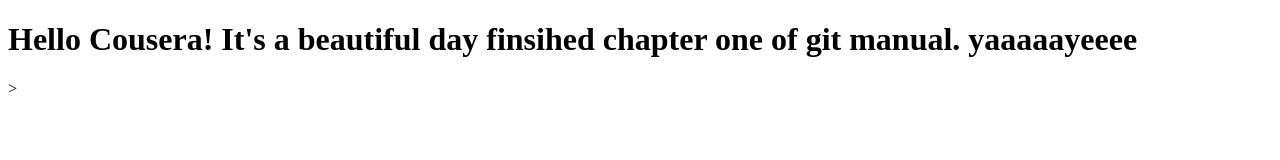
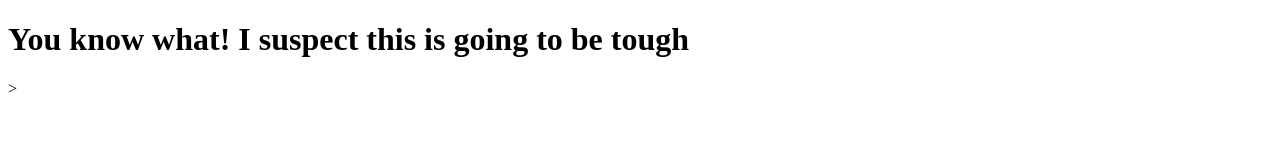
Before and after one commit to On-3/Cousera-Test, a plain HTML site: page site/index.html in a window 1280 px wide. Drawn offline with Linux system fonts and the light colour scheme.

Commit message:
This is going to be tough.

```diff
--- a/site/index.html
+++ b/site/index.html
@@ -4,6 +4,6 @@
 	<title>Hello Cousera</title>
 </head>
 <body>
-<h1>Hello Cousera! It's a beautiful day finsihed chapter one of git manual. yaaaaayeeee</h1>>
+<h1>You know what! I suspect this is going to be tough</h1>>
 </body>
 </html>
```
